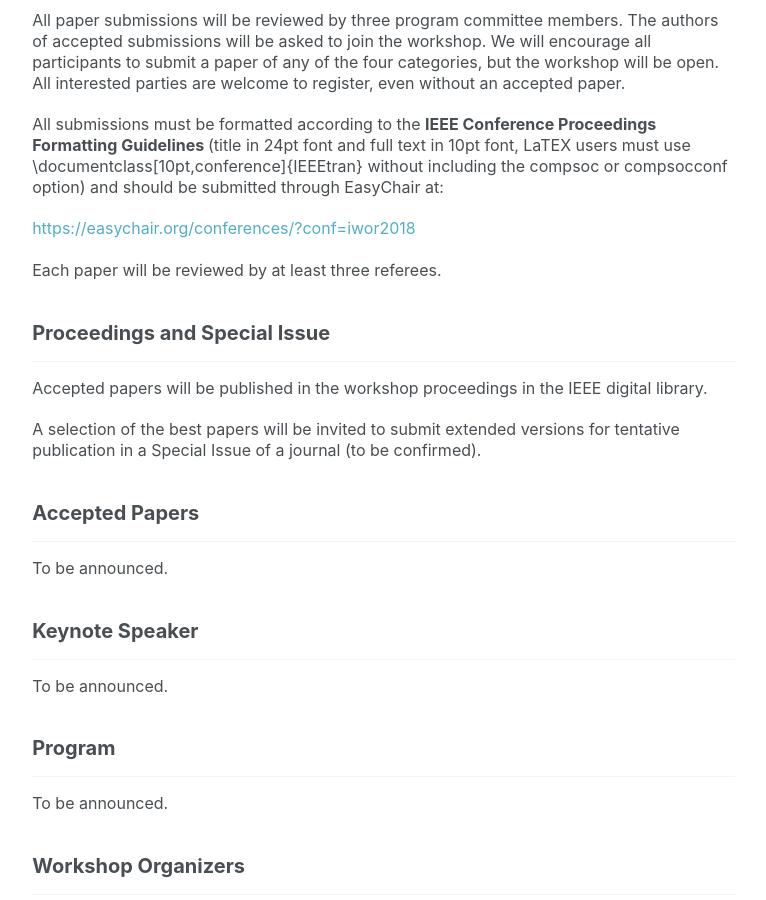
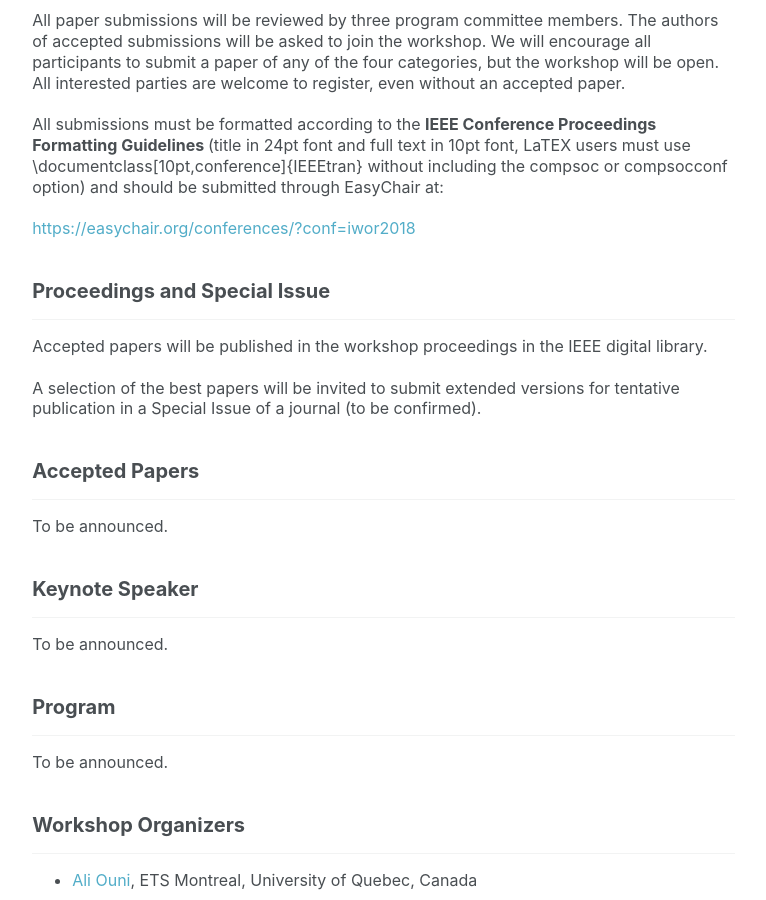
Before and after one commit to iwor/iwor2018, a Jekyll site: the page built from index.html, in a window 1280 px wide and 900 px high, scrolled down 2427 px. Shown: the whole window, without its empty margins (234-1000 px from the left). Built offline with Jekyll 4.4.1, drawn with Linux system fonts in a browser that asks for light colours; the list of posts is cut into pages by our own code; comment, search, counter and statistics services are not loaded.

Commit message:
update index

```diff
--- a/index.html
+++ b/index.html
@@ -114,7 +114,6 @@ without including the compsoc or compsocconf option) and should be submitted thr
 <p> <a href="https://easychair.org/conferences/?conf=iwor2018" target="_blank">https://easychair.org/conferences/?conf=iwor2018</a>
   </p>
 
-<p>Each paper will be reviewed by at least three referees.</p>
 
 <h2>Proceedings and Special Issue</h2>
 <hr />
```
